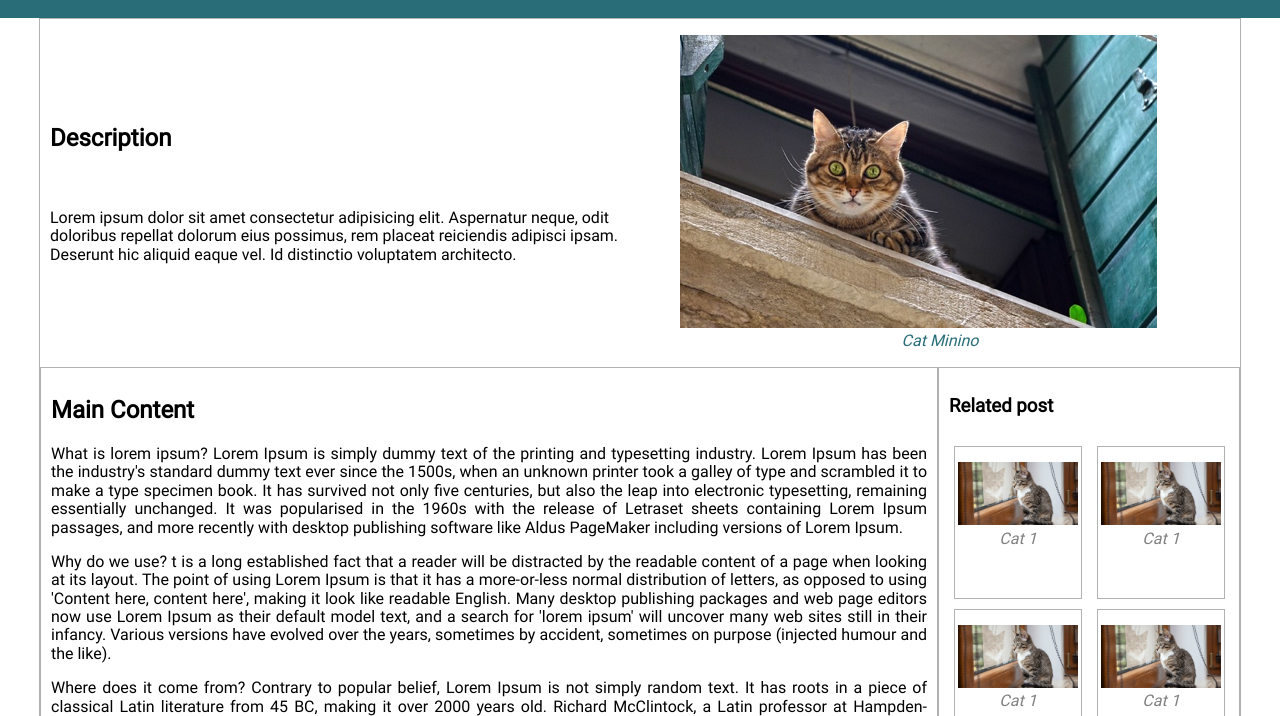
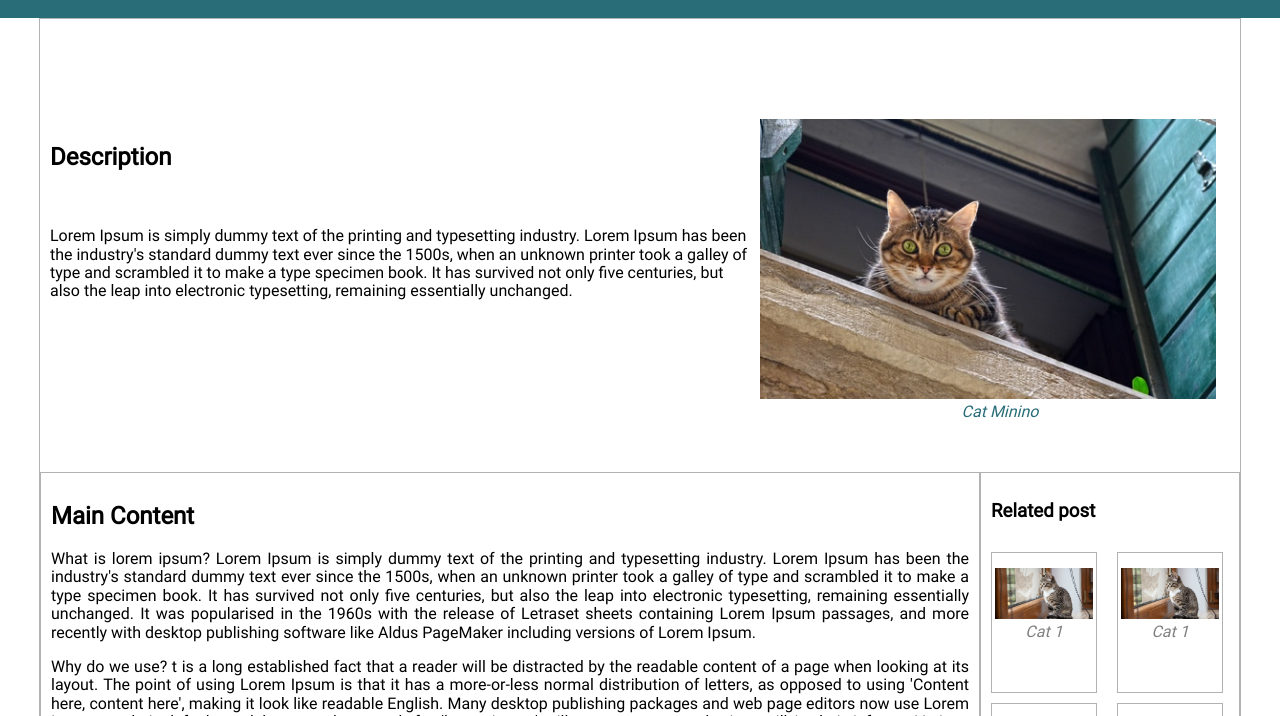
Before and after one commit to rbncapetillo/cat-flexbox, a plain HTML site: page index.html in a window 1280 px wide. Shown: the part 62-778 px from the top of the page. Drawn offline with Linux system fonts and the light colour scheme.

Commit message:
Project is corrected according to styles

```diff
--- a/assets/css/styles.css
+++ b/assets/css/styles.css
@@ -55,6 +55,7 @@ body {
 .article {
   display: flex;
   flex-wrap: wrap;
+  margin-bottom: 50px;
 }
 
 .article-description {
@@ -62,11 +63,23 @@ body {
   flex-wrap: wrap;
   flex-direction: column;
   justify-content: center;
-  flex: 1 0 50%;
+  flex: 1 0 60%;
+  margin: 0;
+  padding: 0;
 }
 
 .article-picture {
-  flex: 1 0 50%;
+  flex: 1 0 40%;
+}
+
+.article-figure {
+  margin: 0;
+  width: 100%;
+  margin-top: 100px;
+}
+
+.article-figure__img {
+  width: 95%;
 }
 
 .article-description__title {
@@ -96,7 +109,7 @@ body {
 .aside {
   display: flex;
   flex-wrap: wrap;
-  flex: 1 0 22%;
+  flex: 1 0 15%;
   border: 1px solid rgba(0, 0, 0, 0.3);
 }
 
@@ -106,10 +119,10 @@ body {
 }
 
 .picture {
-  flex: 0 0 40%;
+  flex: 0 0 38%;
   border: 1px solid rgba(0, 0, 0, 0.3);
   padding: 15px 3px 50px 3px;
-  margin: 0 0 10px 15px;
+  margin: 0 10px 10px 10px;
 }
 
 .picture__img {
@@ -135,3 +148,7 @@ body {
 .picture:hover {
   background-color: rgb(197, 197, 197, 0.5);
 }
+
+.picture:nth-child(6) {
+  margin-bottom: 100px;
+}
--- a/index.html
+++ b/index.html
@@ -25,7 +25,7 @@
       <article class="article">
         <div class="article-description">
           <h2 class="article-description__title article-description__title--font-style">Description</h2>
-          <p class="article-description__content article-description__content--font-style">Lorem ipsum dolor sit amet consectetur adipisicing elit. Aspernatur neque, odit doloribus repellat dolorum eius possimus, rem placeat reiciendis adipisci ipsam. Deserunt hic aliquid eaque vel. Id distinctio voluptatem architecto.</p>
+          <p class="article-description__content article-description__content--font-style">Lorem Ipsum is simply dummy text of the printing and typesetting industry. Lorem Ipsum has been the industry's standard dummy text ever since the 1500s, when an unknown printer took a galley of type and scrambled it to make a type specimen book. It has survived not only five centuries, but also the leap into electronic typesetting, remaining essentially unchanged.</p>
         </div>
         <div class="article-picture">
           <figure class="article-figure">
```
